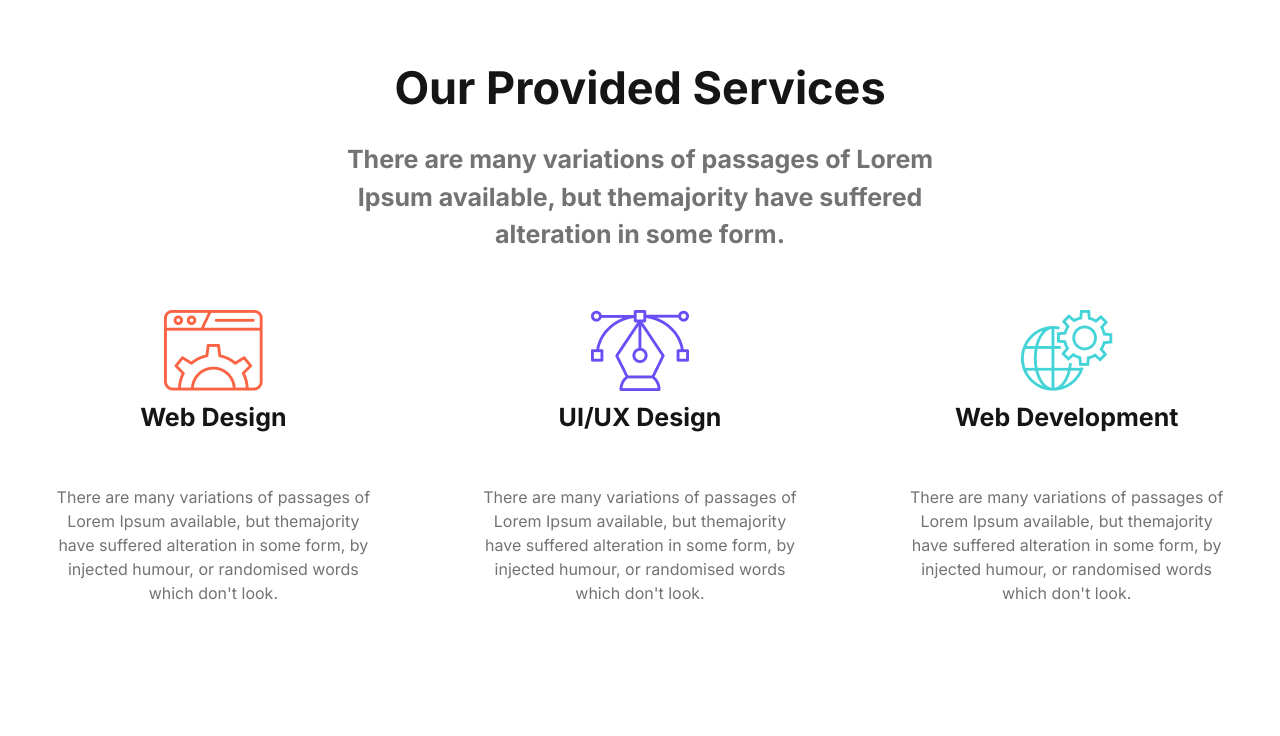
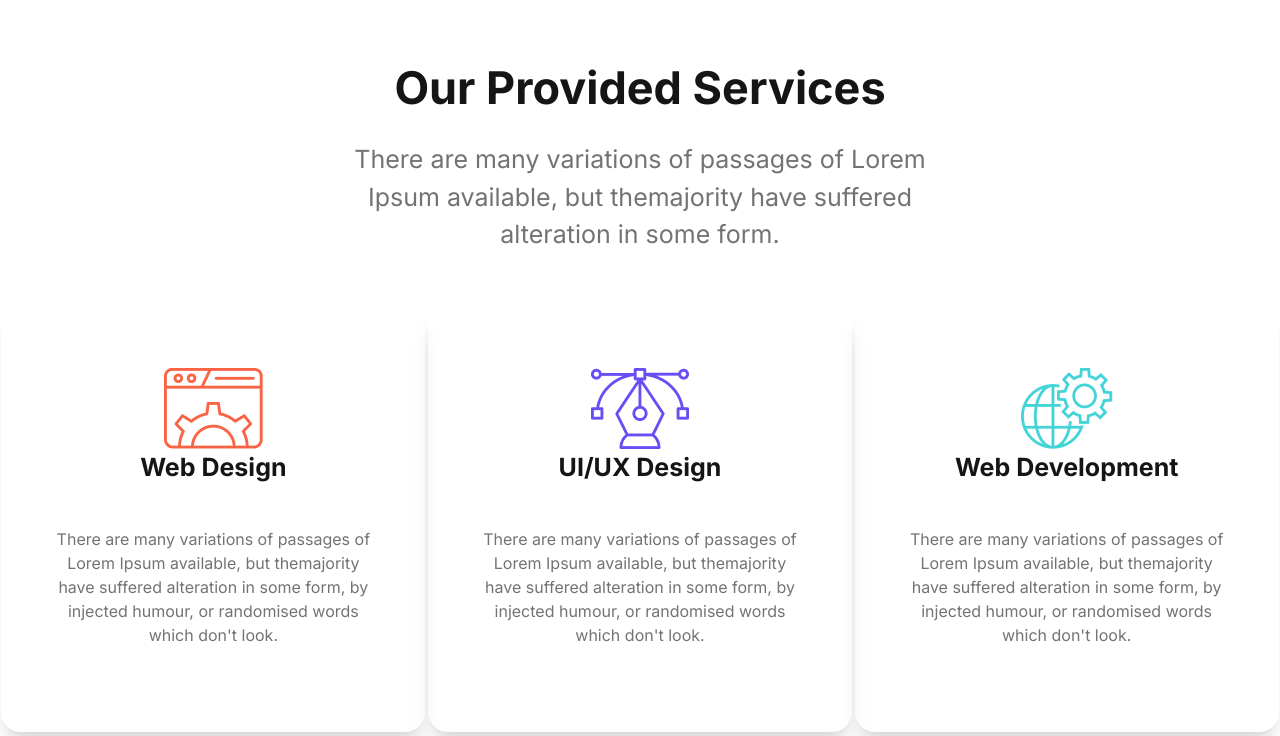
Before and after one commit to bijoysahadev/Agenc_, a React (Vite) app: page / in a window 1280 px wide. Shown: the part 1460-2196 px from the top of the page. Built offline with nearby package versions, Linux system fonts and the light colour scheme.

Commit message:
feat:fix issues in the service layout

```diff
--- a/src/Componets/ServiceCard.jsx
+++ b/src/Componets/ServiceCard.jsx
@@ -6,7 +6,7 @@ import ServiceCardHeading from './ServiceCardHeading'
 import ServiceCardSubHeading from './ServiceCardSubHeading'
 const ServiceCard = ({tittle,text,icon}) => {
   return (
-    <div className={`w-[424px] h-[428px] flex flex-col items-center justify-center  gap-2 rounded-[20px] hover:shadow-2xl duration-300   `} >
+    <div className={`w-[424px] h-[428px] flex flex-col items-center justify-center   rounded-[20px] shadow-xl hover:scale-105 duration-300   `} >
         <Image src={icon} />
 
         <ServiceCardHeading  className={`!text-[25px]`} text={tittle}/>
--- a/src/Layouts/Service.jsx
+++ b/src/Layouts/Service.jsx
@@ -17,8 +17,8 @@ const Service = () => {
     <section className={`py-[150px]`} >
         <Container>
             <Heading  className={`text-center`} tittle={`Our Provided Services`} />
-            <SubHeading className={`w-[609px] mx-auto text-center pt-5 `} text={`There are many variations of passages of Lorem Ipsum available, but themajority  have suffered alteration in some form.`}/>
-          <Flex className={`flex-wrap items-center justify-around`} >
+            <SubHeading className={`w-[609px] !text-[16px] ! pb-[50px] font-normal  mx-auto text-center pt-5 `} text={`There are many variations of passages of Lorem Ipsum available, but themajority  have suffered alteration in some form.`}/>
+          <Flex className={`flex-wrap items-center justify-around `} >
               <ServiceCard tittle={`Web Design`} text={`There are many variations of passages of Lorem Ipsum available, but themajority  have suffered alteration in some form, by injected humour, or randomised words which don't look.`} icon={ServiceCard1}/>
             <ServiceCard tittle={`UI/UX Design`} text={`There are many variations of passages of Lorem Ipsum available, but themajority  have suffered alteration in some form, by injected humour, or randomised words which don't look.`} icon={ServiceCard2}/>
             <ServiceCard tittle={`Web Development`} text={`There are many variations of passages of Lorem Ipsum available, but themajority  have suffered alteration in some form, by injected humour, or randomised words which don't look.`} icon={ServiceCard3}/>
```
